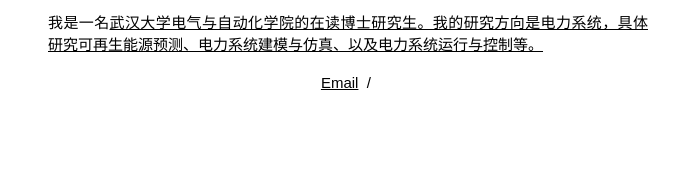
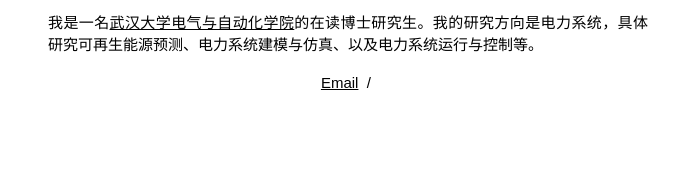
Before and after one commit to Qiuling-Yang/homepage, a plain HTML site: page index.html in a window 1280 px wide. Shown: the part 547-729 px from the top of the page, 367-1046 px from the left. Drawn offline with nearby package versions, Linux system fonts and the light colour scheme.

Commit message:
Update index.html

```diff
--- a/index.html
+++ b/index.html
@@ -84,7 +84,7 @@
       <img style="width: 80%;max-width: 320px" alt="profile photo" src="Qiuling_new.jpg">
       <h1>Yunhe Wang</h1>
         <p class="w3-justify" style="width:100%;border:0px;border-spacing:0px;border-collapse:separate;margin-right:auto;margin-left:auto;max-width:600px">
-          我是一名<a href="http://eea.whu.edu.cn/">武汉大学电气与自动化学院的在读博士研究生。我的研究方向是电力系统，具体研究可再生能源预测、电力系统建模与仿真、以及电力系统运行与控制等。
+          我是一名<a href="http://eea.whu.edu.cn/">武汉大学电气与自动化学院</a>的在读博士研究生。我的研究方向是电力系统，具体研究可再生能源预测、电力系统建模与仿真、以及电力系统运行与控制等。
         </p>
         <p class="w3-center">
           <a href="mailto:qiuling@yeah.net">Email</a> &nbsp/&nbsp
```
